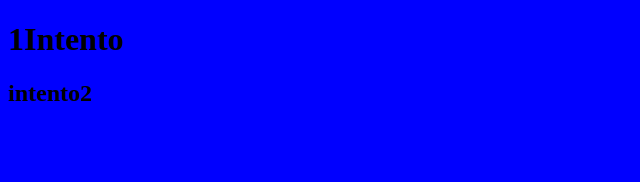
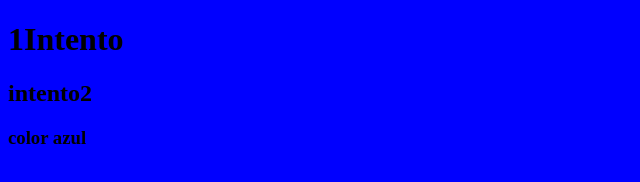
Before and after one commit to OscarBallena/MiPrimerRepositorio, a plain HTML site: page index.html in a window 1280 px wide. Shown: the whole page, without its empty margins (0-640 px from the left). Drawn offline with Linux system fonts and the light colour scheme.

Commit message:
agregandoH3

```diff
--- a/index.html
+++ b/index.html
@@ -10,6 +10,7 @@
 <body>
     <h1>1Intento</h1>
     <h2>intento2</h2>
+    <h3>color azul </h3>
     <script src="/assets/js/main.js"></script>
 </body>
 </html>
```
